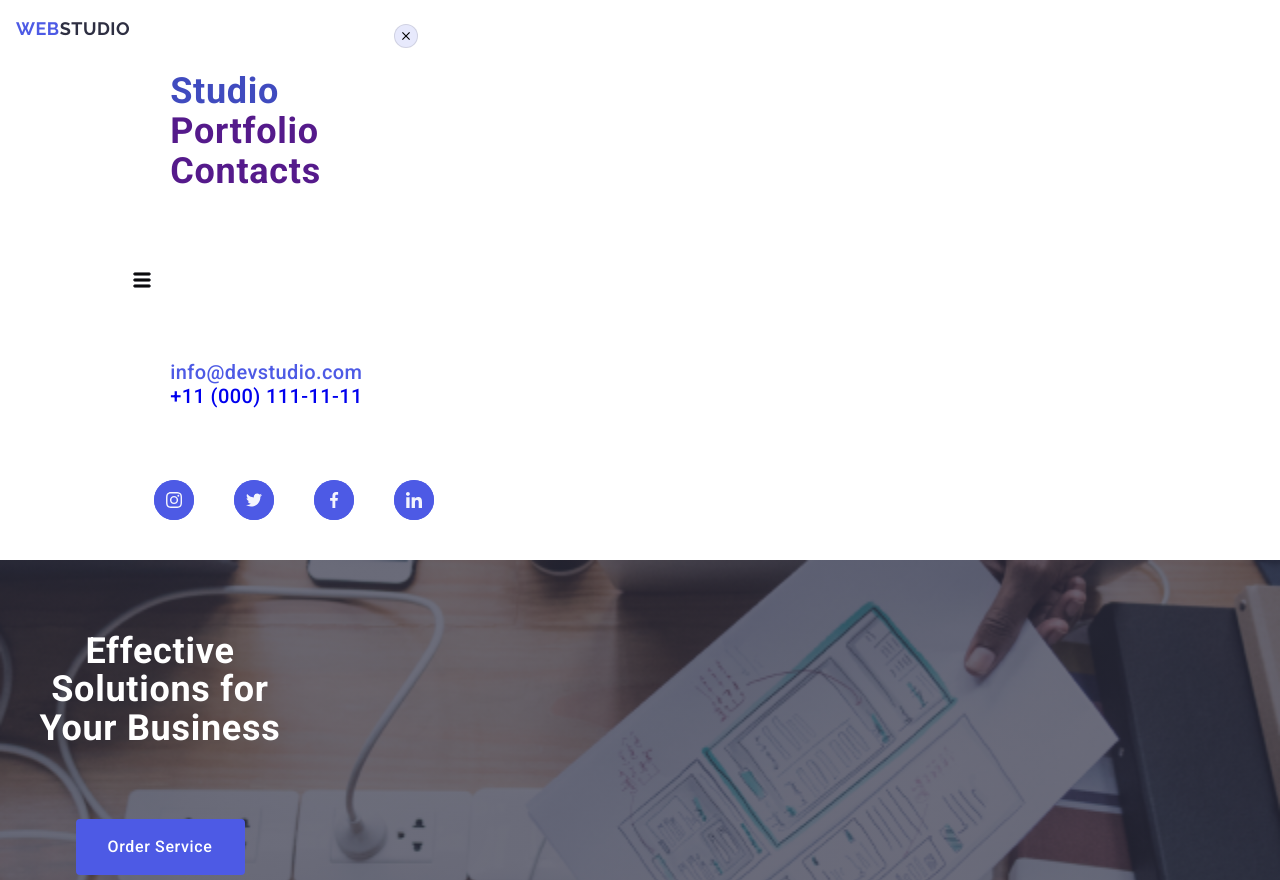
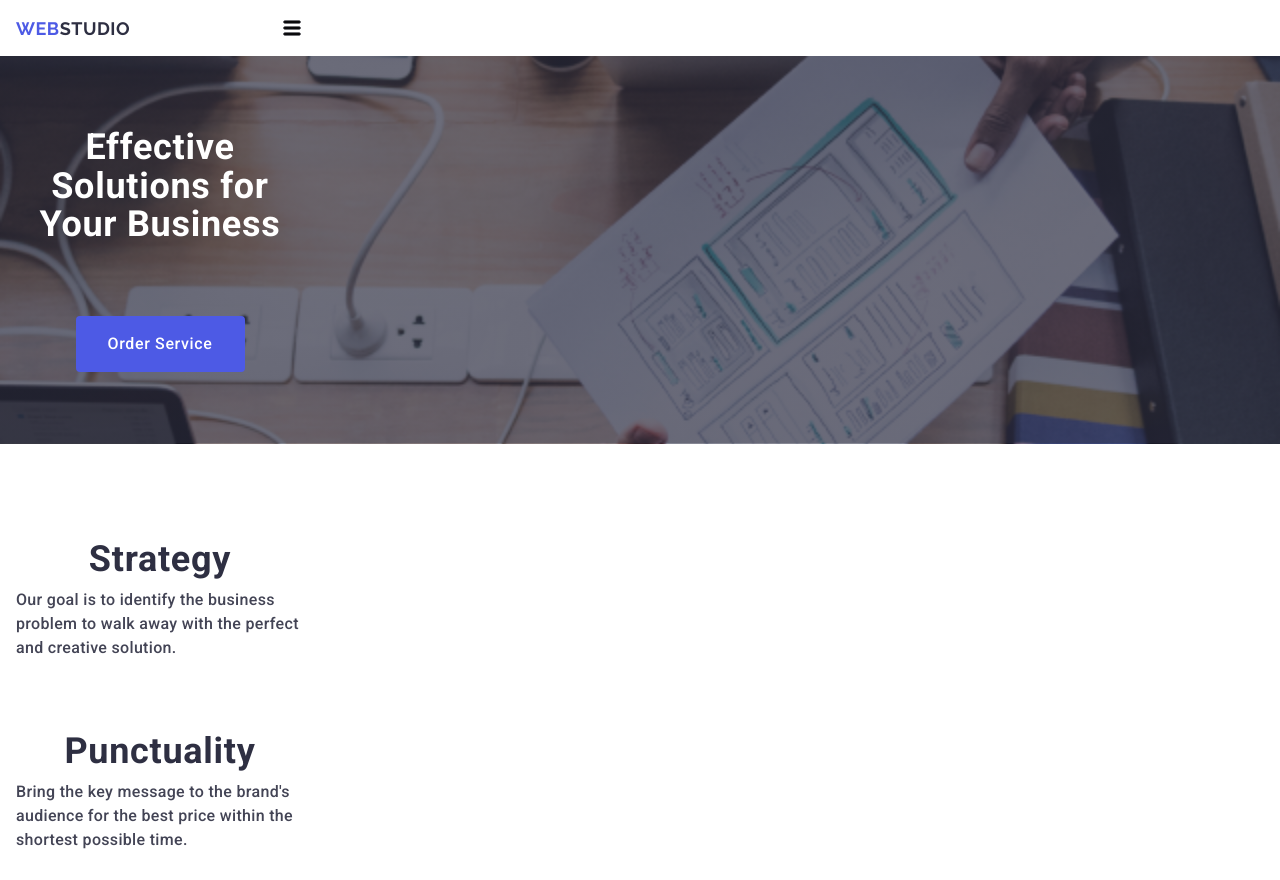
Before and after one commit to LesyaKot/goit-markup-hw-06, a plain HTML site: page index.html in a window 1280 px wide. Shown: the top 880 px of the page. Drawn offline with nearby package versions, Linux system fonts and the light colour scheme.

Commit message:
upd mob version

```diff
--- a/css/styles.css
+++ b/css/styles.css
@@ -52,9 +52,12 @@ header .container {
   color: #2e2f42;
 }
 .header-menu-wrap {
-  display: block;
   width: 100%;
   position: relative;
+  display: none;
+/*
+  display: block;
+  .is-open */
 }
 .header-close-button {
   position: absolute;
@@ -76,17 +79,19 @@ header .container {
   transition: background-color 250ms cubic-bezier(0.4, 0, 0.2, 1),
     border 250ms cubic-bezier(0.4, 0, 0.2, 1);
 }
-.header-menu {
+.header-menu-wrap {
   margin-left: 16px;
 }
-.header-menu-item {
+/* .header-menu-item {
   margin-top: 72px;
-}
+} */
 .page-nav {
-  display: block;
+ display: flex;
+ flex-direction: column;
   color: #2e2f42;
+  margin-top: 72px;
   margin-bottom: 168px;
-  column-gap: 40px;
+  gap: 40px;
 }
 .page-nav-item {
   font-size: 36px;
@@ -94,13 +99,15 @@ header .container {
   line-height: 1.11;
   letter-spacing: 0.72px;
   text-transform: capitalize;
+  gap: 40px;
 }
 .page-nav-item:first-child .link {
   color: var(--OCEAN, #404bbf);
 }
 .contacts-menu {
-  display: block;
-  column-gap: 24px;
+  display: flex;
+  flex-direction: column;
+  gap: 24px;
   margin-bottom: 48px;
 }
 .contacts-menu-item {
@@ -109,11 +116,15 @@ header .container {
   font-weight: 500;
   line-height: 1.2;
   letter-spacing: 0.4px;
+  color:#2E2F42;
+  gap: 24px;
 }
-.contacts-menu:first-child .link {
-  color: #4d5ae5;
+.contacts-menu-item:first-child .link {
+  color:#4D5AE5
 }
-
+header a{
+  color: #2E2F42;
+}
 .header-socials-menu {
   display: flex;
   justify-content: center;
--- a/index.html
+++ b/index.html
@@ -30,14 +30,14 @@
             <use href="./images/icons.svg#icon-heroicons-solid_menu"></use>
           </svg>
         </button>
+
         <div class="header-menu-wrap">
           <button type="button" class="header-close-button">
             <svg class="close-cross" width="8" height="8">
               <use href="./images/icons.svg#icon-close"></use>
             </svg>
           </button>
-          <ul class="header-menu">
-            <li class="header-menu-item">
+
               <nav class="navigation">
                 <ul class="page-nav">
                   <li class="page-nav-item">
@@ -47,24 +47,22 @@
                   <li><a class="page-nav-item link" href="">Contacts</a></li>
                 </ul>
               </nav>
-            </li>
-            <li class="header-menu-item">
+
               <address class="page-contacts">
                 <ul class="contacts-menu">
                   <li class="contacts-menu-item">
-                    <a href="mailto:info@devstudio.com" class="mail-phone link"
-                      >info@devstudio.com</a
+                    <a href="tel:+110001111111" class="contacts link"
+                      >+11 (000) 111-11-11</a
                     >
                   </li>
                   <li class="contacts-menu-item">
-                    <a href="tel:+110001111111" class="mail-phone"
-                      >+11 (000) 111-11-11</a
+                    <a href="mailto:info@devstudio.com" class="contacts"
+                      >info@devstudio.com</a
                     >
                   </li>
                 </ul>
               </address>
-            </li>
-            <li class="header-menu-item">
+
               <ul class="header-socials-menu">
                 <li class="social-item">
                   <a
@@ -111,8 +109,8 @@
                   </a>
                 </li>
               </ul>
-            </li>
-          </ul>
+
+
         </div>
       </div>
     </header>
```
